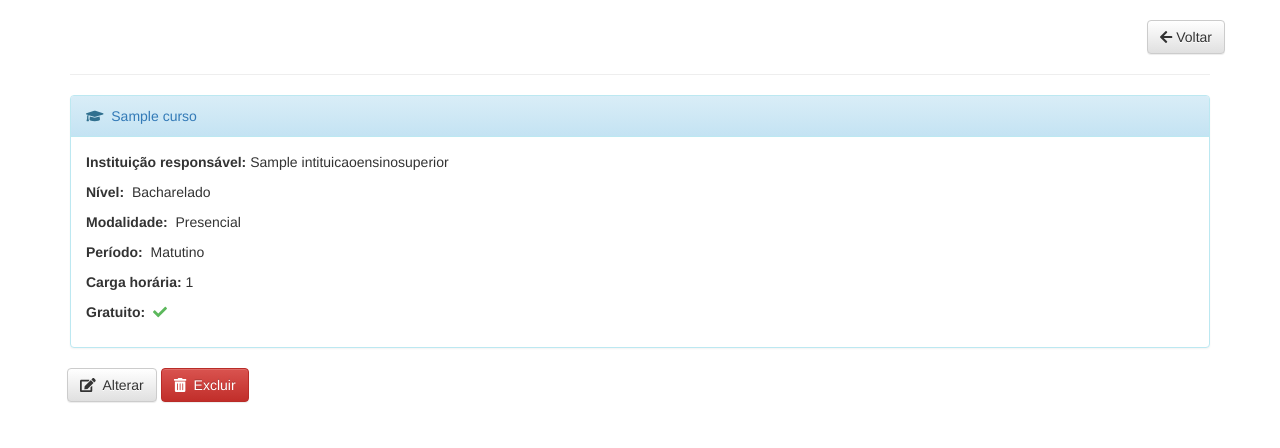
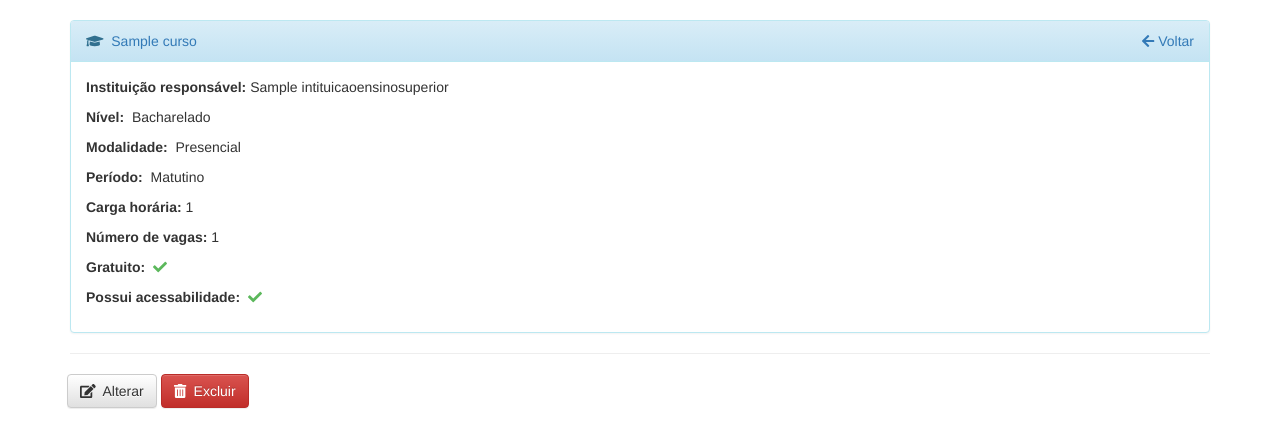
Before and after one commit to deadpyxel/tp-bd, a Django app: page /curso/1/ in a window 1280 px wide. Shown: the part 52-500 px from the top of the page. Run offline with Django 3.2, Linux system fonts and the light colour scheme; tables that the repository leaves empty hold one stand-in row (Sample ...); some libraries are stand-ins or nearby versions.

Commit message:
Finished Curso deatail template.

```diff
--- a/main/templates/main/curso_detail.html
+++ b/main/templates/main/curso_detail.html
@@ -5,17 +5,14 @@
 {% block content %}
 
 <div class="container">
-    <div class="row">
-        <a class="btn btn-default pull-right" href="{% url 'main:curso-list' %}">
-            <i class="fas fa-arrow-left"></i>&nbsp;Voltar
-        </a>
-    </div>
-    <hr>
     <div class="panel panel-info">
         <div class="panel-heading">
             <i class="fas fa-graduation-cap"></i>&nbsp;
             <a href="{% url 'main:curso-detail' pk=curso.pk %}">
                 {{ curso.nome_curso }}
+            </a>
+            <a class="pull-right" href="{% url 'main:curso-list' %}">
+                <i class="fas fa-arrow-left"></i>&nbsp;Voltar
             </a>
         </div>
         <div class="panel-body">
@@ -52,6 +49,7 @@
                 {% endif %}
             </p>
             <p><b>Carga horária:&nbsp</b>{{ curso.carga_horaria }}</p>
+            <p><b>Número de vagas:&nbsp</b>{{ curso.num_vagas }}</p>
             <p>
                 <b>Gratuito:&nbsp;</b>
                 {% if curso.curso_gratuito %}
@@ -60,8 +58,17 @@
                 <i class="fas fa-times danger" style="color: #d9534f;"></i>
                 {% endif %}
             </p>
+            <p>
+                <b>Possui acessabilidade:&nbsp;</b>
+                {% if curso.possui_acessabilidade %}
+                <i class="fas fa-check" style="color: #5cb85c;"></i>
+                {% else %}
+                <i class="fas fa-times danger" style="color: #d9534f;"></i>
+                {% endif %}
+            </p>
         </div>
     </div>
+    <hr>
     <div class="row">
         &nbsp;&nbsp;
         <a class="btn btn-default"
```
